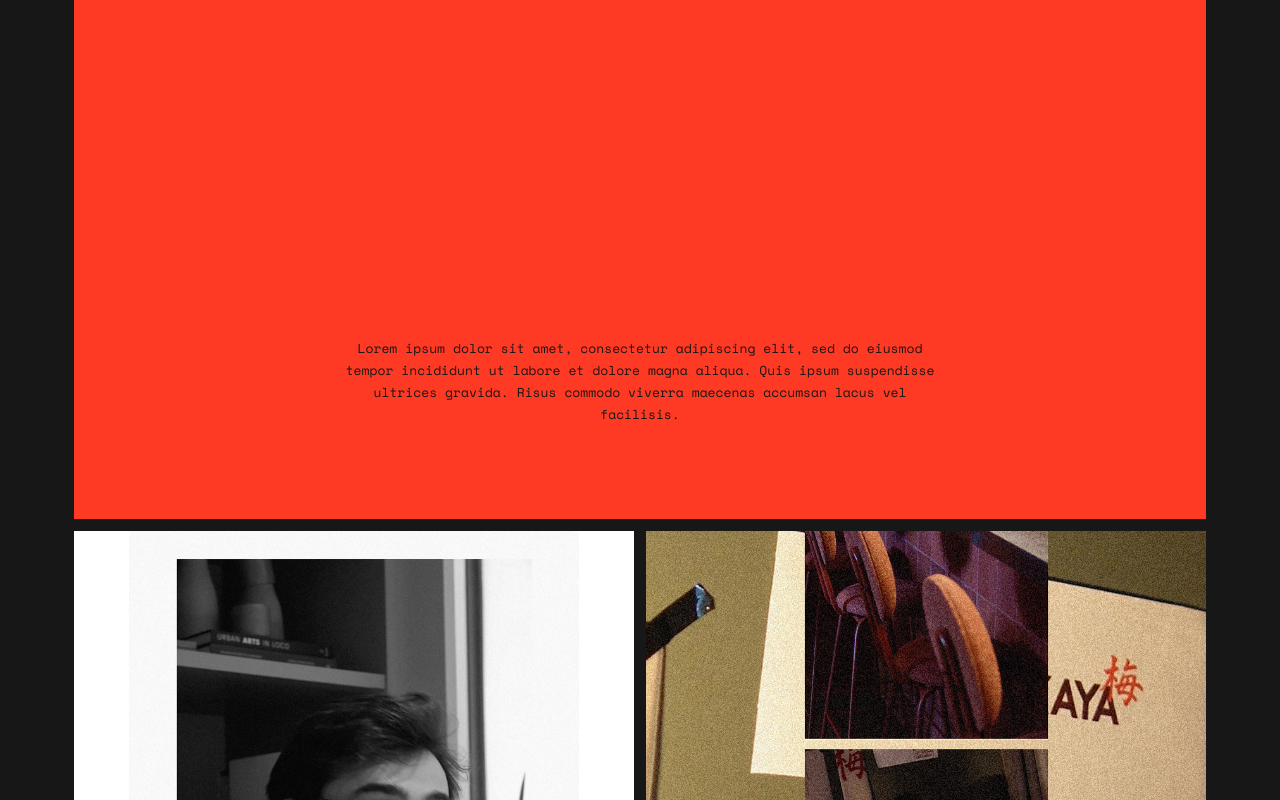
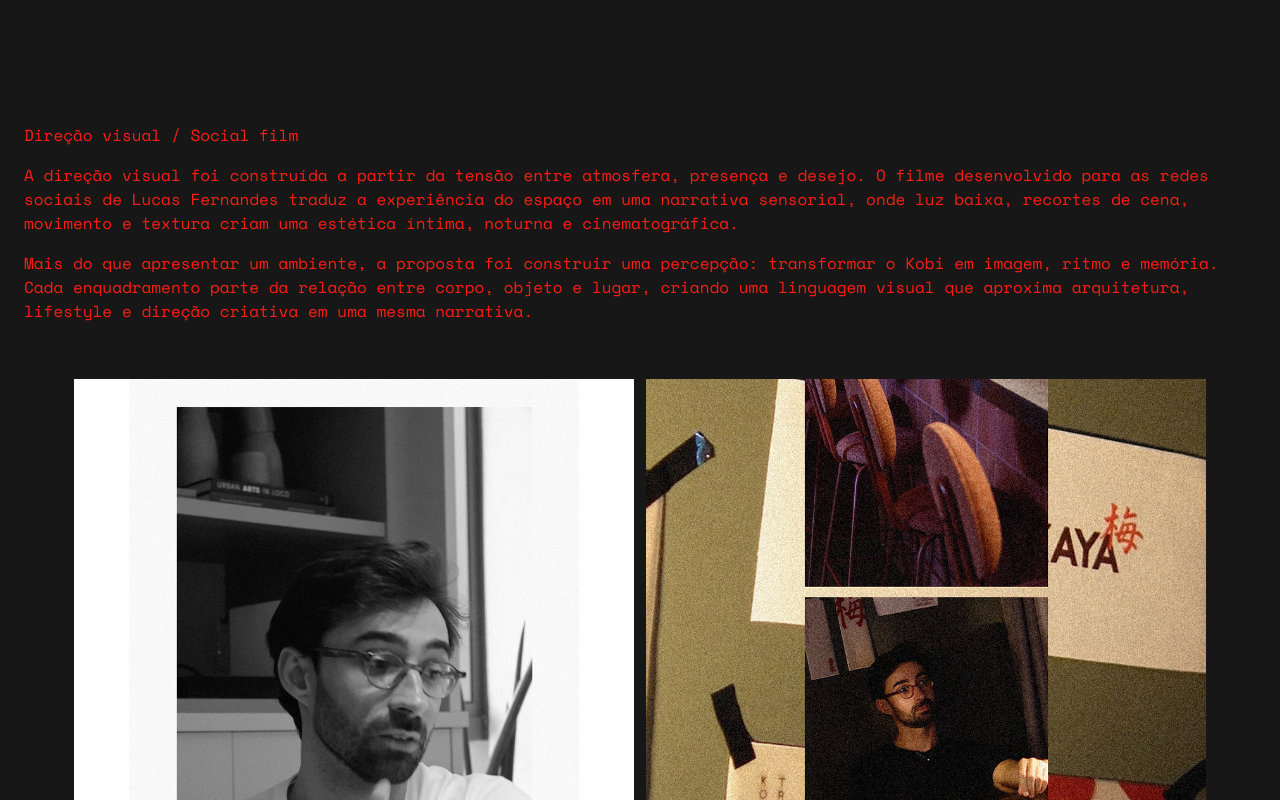
Before and after one commit to coelho-gui/coelhosemjota-site, a React (Vite) app: page /projetos/kobi in a window 1280 px wide. Shown: the part 2820-3620 px from the top of the page. Built offline with nearby package versions, Linux system fonts and the light colour scheme.

Commit message:
Update Kobi.jsx

```diff
--- a/src/pages/Kobi.jsx
+++ b/src/pages/Kobi.jsx
@@ -96,16 +96,33 @@ export default function Kobi() {
               <img src={image.src} alt={image.alt} />
             </figure>
           ))}
+        </div>
+      </section>
 
-          <section className="kobi-text-block">
-            <p>
-              Lorem ipsum dolor sit amet, consectetur adipiscing elit, sed do
-              eiusmod tempor incididunt ut labore et dolore magna aliqua. Quis
-              ipsum suspendisse ultrices gravida. Risus commodo viverra maecenas
-              accumsan lacus vel facilisis.
-            </p>
-          </section>
+      <section className="kobi-text-block-full">
+        <div className="kobi-text-inner">
+          <p className="kobi-text-label">Direção visual / Social film</p>
 
+          <p>
+            A direção visual foi construída a partir da tensão entre atmosfera,
+            presença e desejo. O filme desenvolvido para as redes sociais de
+            Lucas Fernandes traduz a experiência do espaço em uma narrativa
+            sensorial, onde luz baixa, recortes de cena, movimento e textura
+            criam uma estética íntima, noturna e cinematográfica.
+          </p>
+
+          <p>
+            Mais do que apresentar um ambiente, a proposta foi construir uma
+            percepção: transformar o Kobi em imagem, ritmo e memória. Cada
+            enquadramento parte da relação entre corpo, objeto e lugar, criando
+            uma linguagem visual que aproxima arquitetura, lifestyle e direção
+            criativa em uma mesma narrativa.
+          </p>
+        </div>
+      </section>
+
+      <section className="kobi-gallery-section">
+        <div className="kobi-gallery">
           {kobiBottomImages.map((image, index) => (
             <figure key={index} className="kobi-gallery-item kobi-bottom-half">
               <img src={image.src} alt={image.alt} />
```
